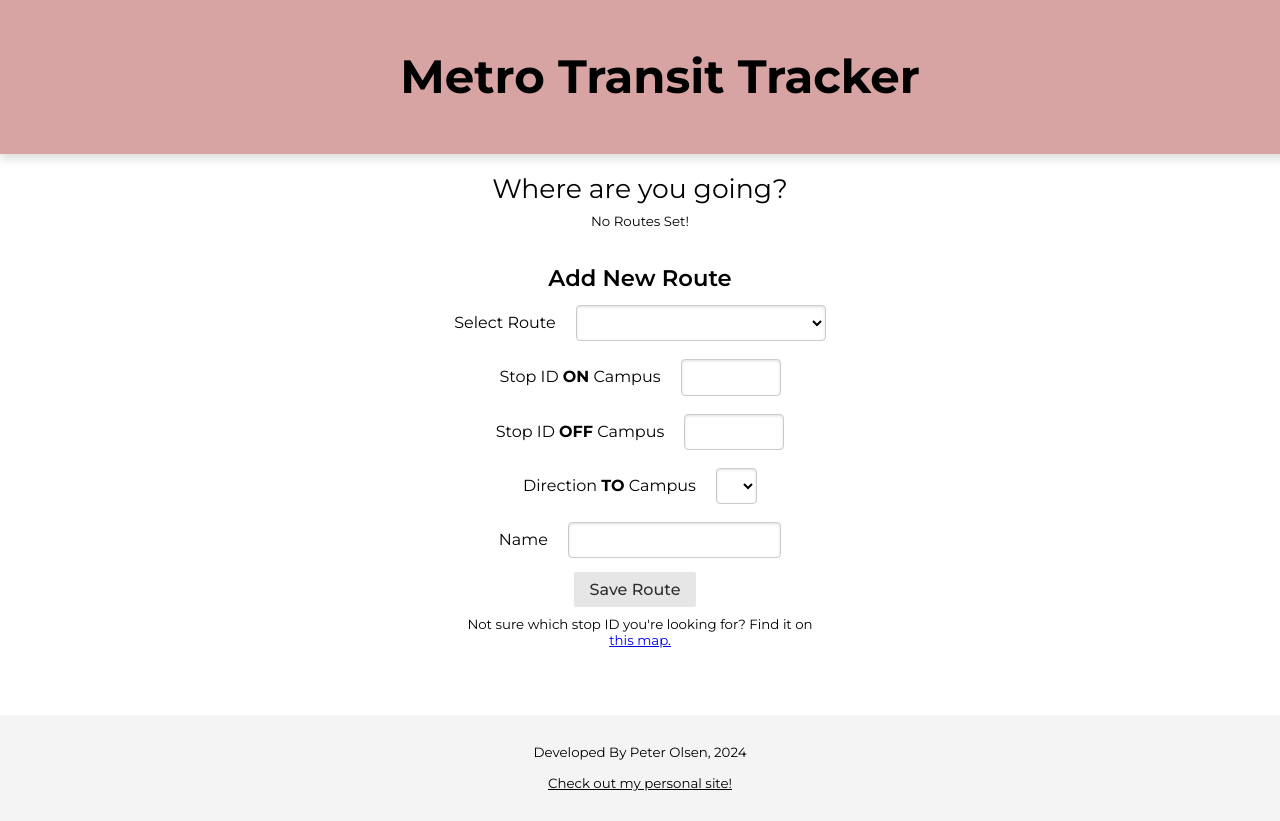
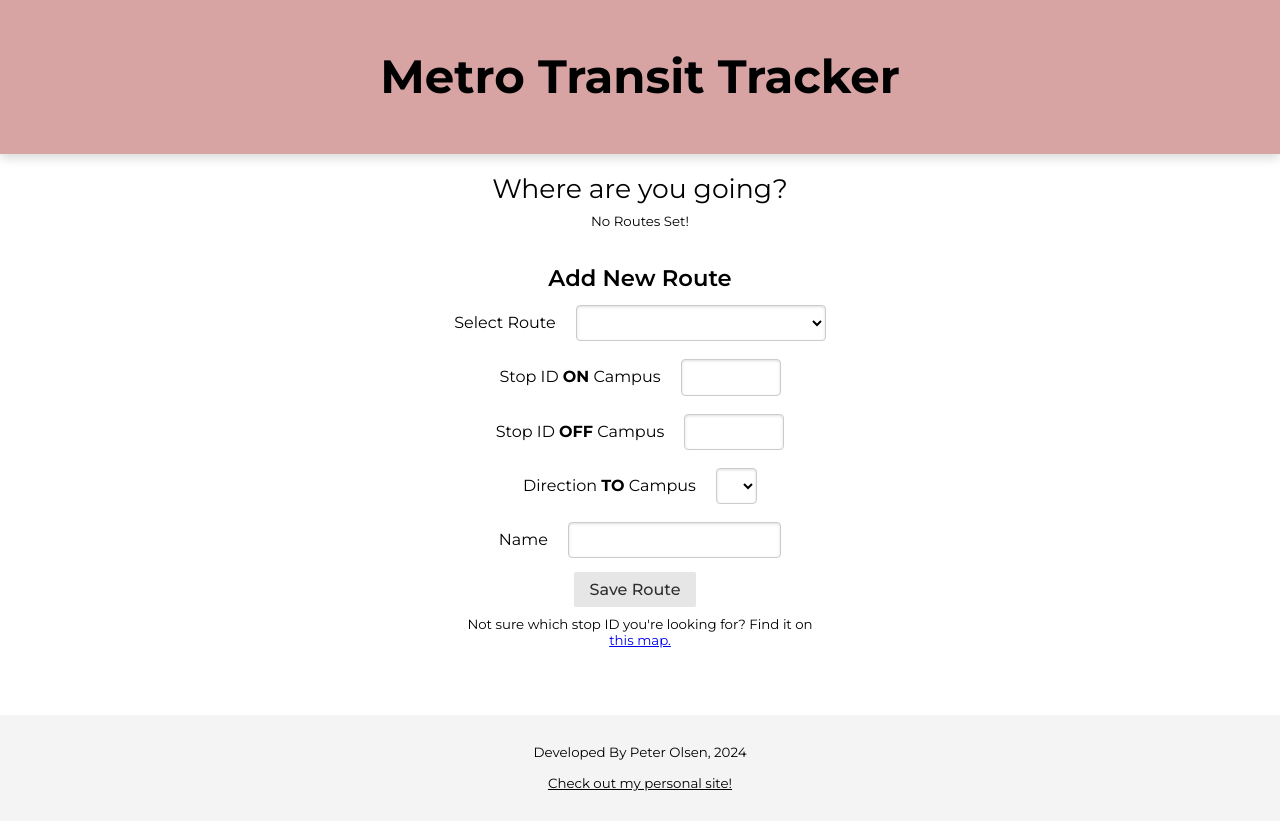
Before and after one commit to PeterOlsen1/bus-router, a plain HTML site: page docs/index.html in a window 1280 px wide. Drawn offline with nearby package versions, Linux system fonts and the light colour scheme; no server answers.

Commit message:
Centered header

```diff
--- a/docs/css/index.css
+++ b/docs/css/index.css
@@ -1,7 +1,7 @@
 @import url('https://fonts.googleapis.com/css2?family=Montserrat:ital,wght@0,100..900;1,100..900&display=swap');
 
 
-body, html {
+body {
     font-family: "Montserrat", system-ui;
     font-optical-sizing: auto;
     font-style: normal;
@@ -12,7 +12,6 @@ body, html {
 }
 
 .flex-center {
-    /* flex-grow: 1; */
     display: flex;
     justify-content: center;
     flex-direction: column;
@@ -33,9 +32,9 @@ body, html {
 .title {
     font-size: 35pt;
     background-color: rgba(184, 93, 93, 0.564);
-    padding: 50px 20px 50px 20px;
+    padding: 50px 0 50px 0;
     font-weight: 700;
-    width: 100vw;
+    width: 100%;
     box-shadow: 0 4px 10px rgba(0, 0, 0, 0.15);
     text-align: center;
 }
```
